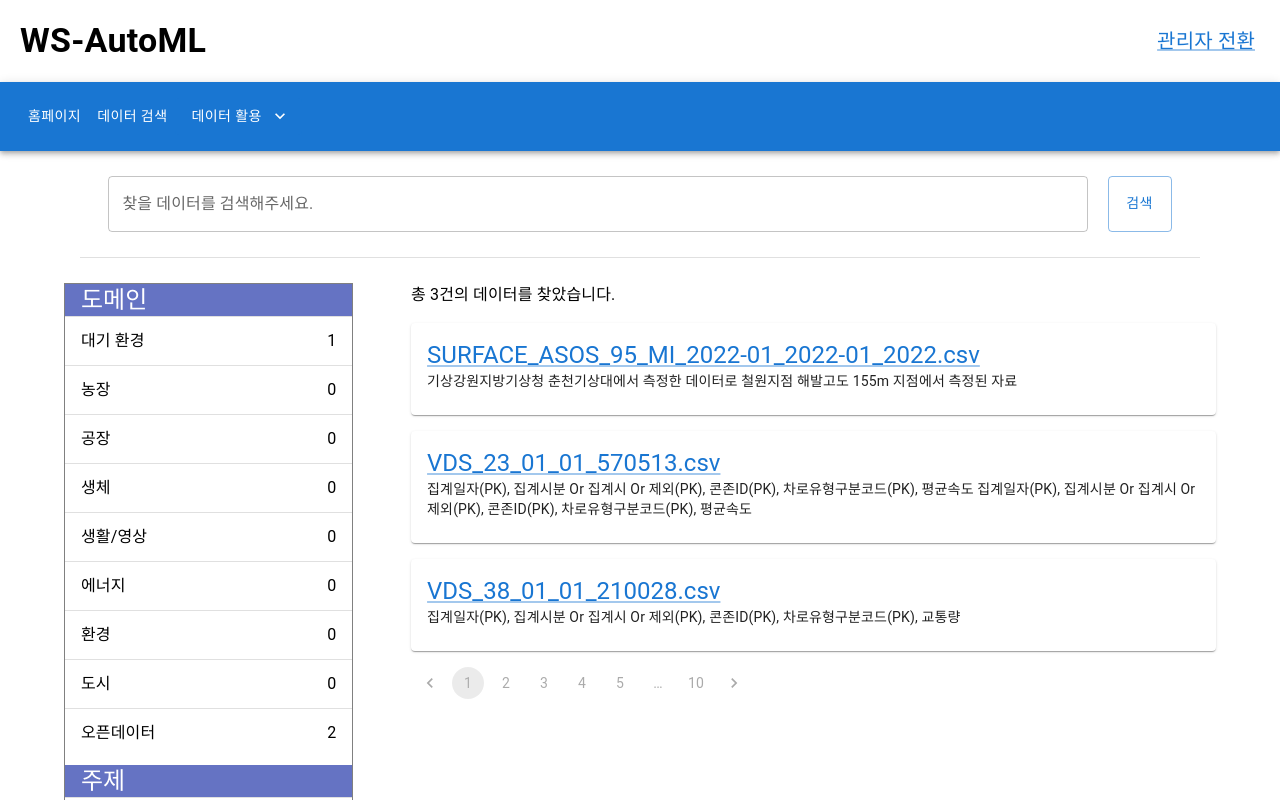
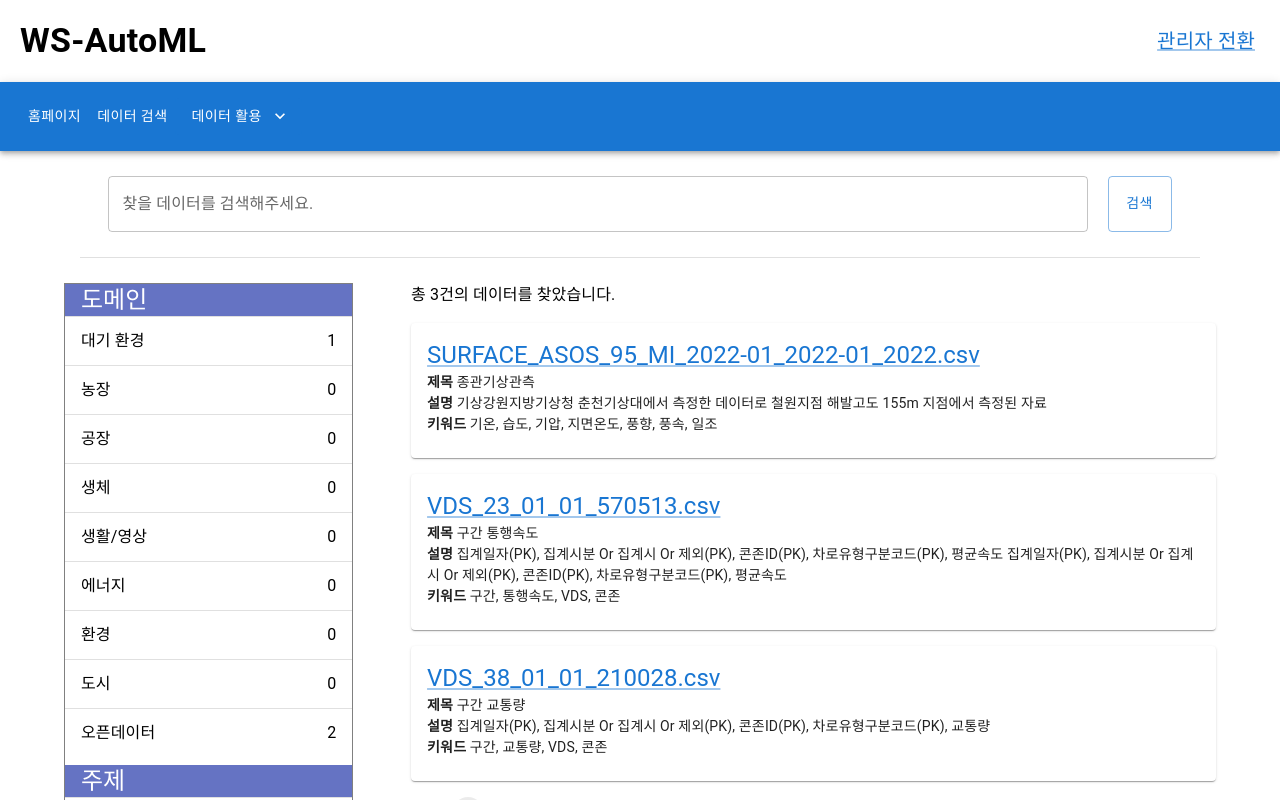
Before and after one commit to ClustProject/WSAutoMLMainWeb, a React (Create React App) app in the folder app/user-web/: page /search in a window 1280 px wide. Shown: the top 800 px of the page. Built offline with nearby package versions, Linux system fonts and the light colour scheme.

Commit message:
feat: 데이터 검색 페이지 노출 요소 변경 #284
Close #284

```diff
--- a/app/user-web/src/components/presentational/search/DataSetCard.jsx
+++ b/app/user-web/src/components/presentational/search/DataSetCard.jsx
@@ -1,5 +1,4 @@
 import React from "react";
-
 import Card from "@mui/material/Card";
 import CardContent from "@mui/material/CardContent";
 import {Link, Typography} from "@mui/material";
@@ -15,8 +14,32 @@ export default function DataSetCard(props) {
             {props.name}
           </Link>
         </Typography>
-        <Typography variant="body2">
+        <Typography variant="body2" display="inline" sx={{
+          fontWeight: 'bold'
+        }}>
+          제목&nbsp;
+        </Typography>
+        <Typography variant="body2" display="inline">
+          {props.title}
+        </Typography>
+        <br/>
+        <Typography variant="body2" display="inline" sx={{
+          fontWeight: 'bold'
+        }}>
+          설명&nbsp;
+        </Typography>
+        <Typography variant="body2" display="inline">
           {props.description}
+        </Typography>
+
+        <br/>
+        <Typography variant="body2" display="inline" sx={{
+          fontWeight: 'bold'
+        }}>
+          키워드&nbsp;
+        </Typography>
+        <Typography variant="body2" display="inline">
+          {props.keyword}
         </Typography>
       </CardContent>
     </Card>
--- a/app/user-web/src/components/presentational/search/DataSetCards.jsx
+++ b/app/user-web/src/components/presentational/search/DataSetCards.jsx
@@ -6,17 +6,23 @@ const mockDataSetInfo = [
   {
     "id": 1,
     "name": "SURFACE_ASOS_95_MI_2022-01_2022-01_2022.csv",
-    "description": "기상강원지방기상청 춘천기상대에서 측정한 데이터로 철원지점 해발고도 155m 지점에서 측정된 자료"
+    "title": "종관기상관측",
+    "description": "기상강원지방기상청 춘천기상대에서 측정한 데이터로 철원지점 해발고도 155m 지점에서 측정된 자료",
+    "keyword": "기온, 습도, 기압, 지면온도, 풍향, 풍속, 일조"
   },
   {
     "id": 1,
     "name": "VDS_23_01_01_570513.csv",
-    "description": "집계일자(PK), 집계시분 Or 집계시 Or 제외(PK), 콘존ID(PK), 차로유형구분코드(PK), 평균속도\n집계일자(PK), 집계시분 Or 집계시 Or 제외(PK), 콘존ID(PK), 차로유형구분코드(PK), 평균속도"
+    "title": "구간 통행속도",
+    "description": "집계일자(PK), 집계시분 Or 집계시 Or 제외(PK), 콘존ID(PK), 차로유형구분코드(PK), 평균속도\n집계일자(PK), 집계시분 Or 집계시 Or 제외(PK), 콘존ID(PK), 차로유형구분코드(PK), 평균속도",
+    "keyword": "구간, 통행속도, VDS, 콘존"
   },
   {
     "id": 1,
     "name": "VDS_38_01_01_210028.csv",
-    "description": "집계일자(PK), 집계시분 Or 집계시 Or 제외(PK), 콘존ID(PK), 차로유형구분코드(PK), 교통량"
+    "title": "구간 교통량",
+    "description": "집계일자(PK), 집계시분 Or 집계시 Or 제외(PK), 콘존ID(PK), 차로유형구분코드(PK), 교통량",
+    "keyword": "구간, 교통량, VDS, 콘존"
   }
 ];
 
@@ -33,7 +39,9 @@ export default function DataSetCards() {
         <DataSetCard
           id={it.id}
           name={it.name}
+          title={it.title}
           description={it.description}
+          keyword={it.keyword}
         />
       ))}
     </>
```
